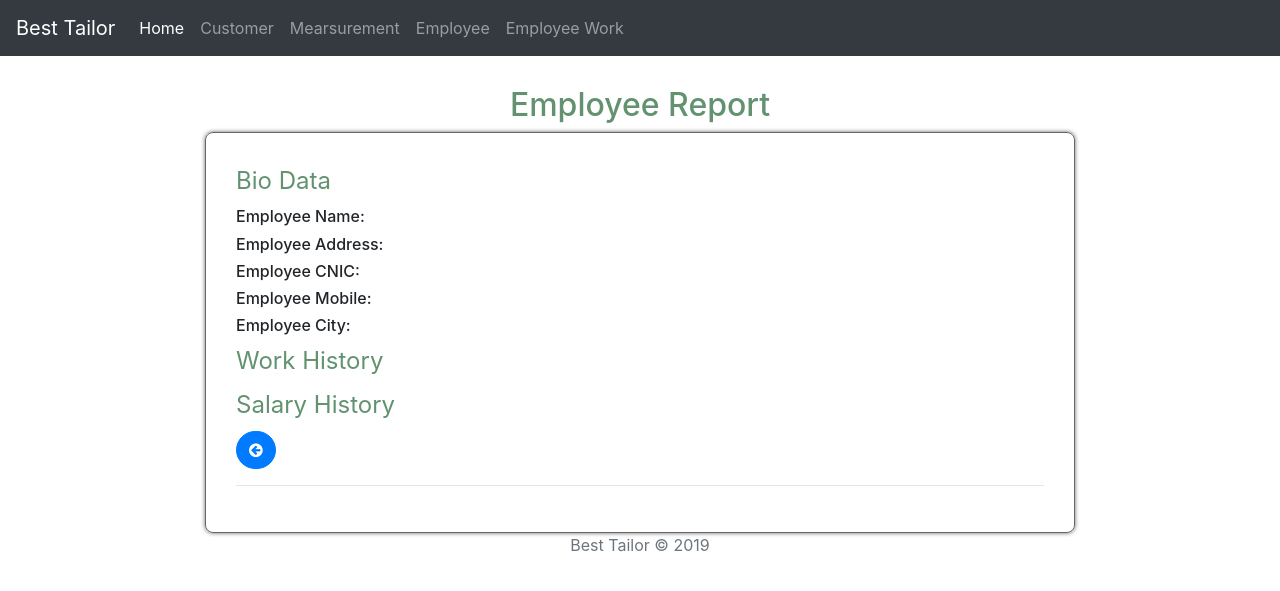
After one commit to Irshad-Khan/STS, a Laravel app: template resources/views/employee/show.blade.php in a window 1280 px wide. The commit adds this page. Shown: the top 591 px of the page. Run offline with Laravel 8, Linux system fonts and the light colour scheme; the template is opened without the code that fills it, so the values that code supplies are empty; some libraries are stand-ins or nearby versions.

Commit message:
Worked on employee details module

```diff
--- a/app/Http/Controllers/EmployeeController.php
+++ b/app/Http/Controllers/EmployeeController.php
@@ -42,8 +42,10 @@ class EmployeeController extends Controller
      */
     public function show($id)
     {
-        dd($id);
+        $employee = Employee::findOrFail($id);
+        return view('employee.show',compact('employee'));
     }
+
     /**
      * Function used find record of employee and return back
      * edit view with employee specific record
--- a/public/css/style.css
+++ b/public/css/style.css
@@ -1,4 +1,3 @@
-
 .form-style{
     margin-right: auto;
     margin-left: auto;
@@ -32,3 +31,16 @@
 .action-btn-size{
     font-size: 12px;
 }
+fieldset {
+    padding: 30px;
+    border: 1px solid #666;
+    border-radius: 8px;
+    box-shadow: 0 0 4px #666;
+}
+legend {
+	float:left;
+    color:#629270;
+}
+legend + * {
+	clear:both;
+}
--- a/public/js/custom.js
+++ b/public/js/custom.js
@@ -7,5 +7,5 @@ $(document).ready(function(){
 
 // Data Table Script
 $(document).ready(function() {
-    $('#example').DataTable();
+    $('table').DataTable();
 } );
--- a/resources/views/employee/edit.blade.php
+++ b/resources/views/employee/edit.blade.php
@@ -29,8 +29,8 @@
     <input type="text" class="form-control" name="mobile" placeholder="+923023333333" value="{{ $employee->mobile }}">
   </div>
   <div style="text-align: center;">
+    <a href="{{ URL::previous() }}" class="btn btn-primary" style="border-radius: 21px;" title="Back"><i class="fa fa-arrow-circle-left"></i></i></a>
     <button type="submit" class="btn btn-primary">Update Emloyee</button>
-    <a href="{{ URL::previous() }}" class="btn btn-primary">Back</a>
   </div>
 </form>
          </div>
--- a/resources/views/employee/read.blade.php
+++ b/resources/views/employee/read.blade.php
@@ -1,7 +1,7 @@
 @extends('layouts.layout')
 @section('content')
     <div style="    text-align: center; margin-top: 30px; color: #629270;">
-        <h3>All Employee Record</h3>
+        <h3>All Employees Record</h3>
     </div>
     <hr>
   <table id="example" class="table table-striped table-bordered" style="width:100%">
--- /dev/null
+++ b/resources/views/employee/show.blade.php
@@ -0,0 +1,64 @@
+@extends('layouts.layout')
+@section('content')
+    <div class="container" style="max-width: 900px !important; margin-top: 30px;">
+        <div>
+            <h2 style="text-align:center; color:#629270;">Employee Report</h2>
+        </div>
+  <fieldset>
+    <legend>Bio Data</legend>
+    <div>
+        <div class="row">
+            <div class="col-md-3">
+                <h6>Employee Name:</h6>
+            </div>
+            <div class="col-md-9">
+                <h6>{{ $employee->name }}</h6>
+            </div>
+        </div>
+        <div class="row">
+            <div class="col-md-3">
+                <h6>Employee Address:</h6>
+            </div>
+            <div class="col-md-9">
+                <h6>{{ $employee->address }}</h6>
+            </div>
+        </div>
+        <div class="row">
+            <div class="col-md-3">
+                <h6>Employee CNIC:</h6>
+            </div>
+            <div class="col-md-9">
+                <h6>{{ $employee->cnic }}</h6>
+            </div>
+        </div>
+        <div class="row">
+            <div class="col-md-3">
+                <h6>Employee Mobile:</h6>
+            </div>
+            <div class="col-md-9">
+                <h6>{{ $employee->mobile }}</h6>
+            </div>
+        </div>
+        <div class="row">
+            <div class="col-md-3">
+                <h6>Employee City:</h6>
+            </div>
+            <div class="col-md-9">
+                <h6>{{ $employee->city }}</h6>
+            </div>
+        </div>
+        </div>
+        <div class="work-history">
+            <legend>Work History</legend>
+        </div>
+
+        <div class="salary-history">
+            <legend>Salary History</legend>
+        </div>
+
+        <a href="{{ URL::previous() }}" class="btn btn-primary" style="border-radius: 21px;" title="Back"><i class="fa fa-arrow-circle-left"></i></i></a>
+        <hr>
+        </fieldset>
+        </form>
+    </div>
+@stop
--- a/resources/views/layouts/partials/head.blade.php
+++ b/resources/views/layouts/partials/head.blade.php
@@ -3,7 +3,7 @@
 <meta name="description" content="">
 <meta name="author" content="">
 <title>Best Tailor</title>
-<link rel = "icon" type = "image/png" href = "{{url('/images/icons2_slim-24-512.png')}}">
+<link rel = "icon" type = "image/png" href = "{{url('/images/icon//icons2_slim-24-512.png')}}">
 <!-- Bootstrap core CSS -->
 <link rel="stylesheet" href="https://stackpath.bootstrapcdn.com/bootstrap/4.3.1/css/bootstrap.min.css" integrity="sha384-ggOyR0iXCbMQv3Xipma34MD+dH/1fQ784/j6cY/iJTQUOhcWr7x9JvoRxT2MZw1T" crossorigin="anonymous">
 <link rel="stylesheet" href="https://cdn.datatables.net/1.10.20/css/dataTables.bootstrap4.min.css">
--- a/resources/views/layouts/partials/nav.blade.php
+++ b/resources/views/layouts/partials/nav.blade.php
@@ -1,5 +1,5 @@
 <nav class="navbar navbar-expand-lg navbar-dark bg-dark">
-  <a class="navbar-brand" href="#">Best Tailor</a>
+  <a class="navbar-brand" href="{{ url('/') }}">Best Tailor</a>
   <button class="navbar-toggler" type="button" data-toggle="collapse" data-target="#navbarSupportedContent" aria-controls="navbarSupportedContent" aria-expanded="false" aria-label="Toggle navigation">
     <span class="navbar-toggler-icon"></span>
   </button>
@@ -13,10 +13,13 @@
         <a class="nav-link" href="#">Customer</a>
       </li>
       <li class="nav-item">
+        <a class="nav-link" href="#">Mearsurement</a>
+      </li>
+      <li class="nav-item">
         <a class="nav-link" href="{{ url('employee/create') }}">Employee</a>
       </li>
       <li class="nav-item">
-        <a class="nav-link" href="#">Mearsurement</a>
+        <a class="nav-link" href="#">Employee Work</a>
       </li>
     </ul>
   </div>
```
Also changed, not shown: public/images/icon/icons2_slim-24-512.png (renamed from public/images/icons2_slim-24-512.png), public/images/logo/logo.jpg (added).
